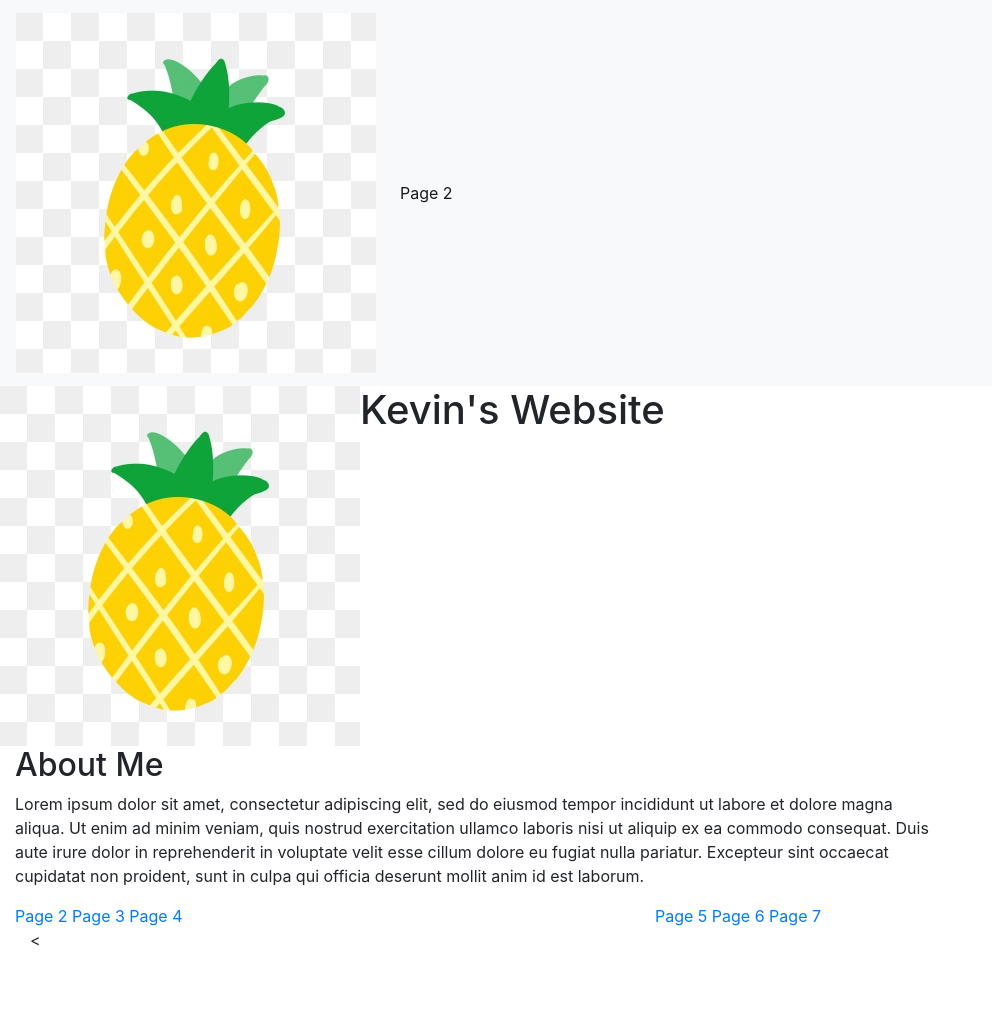
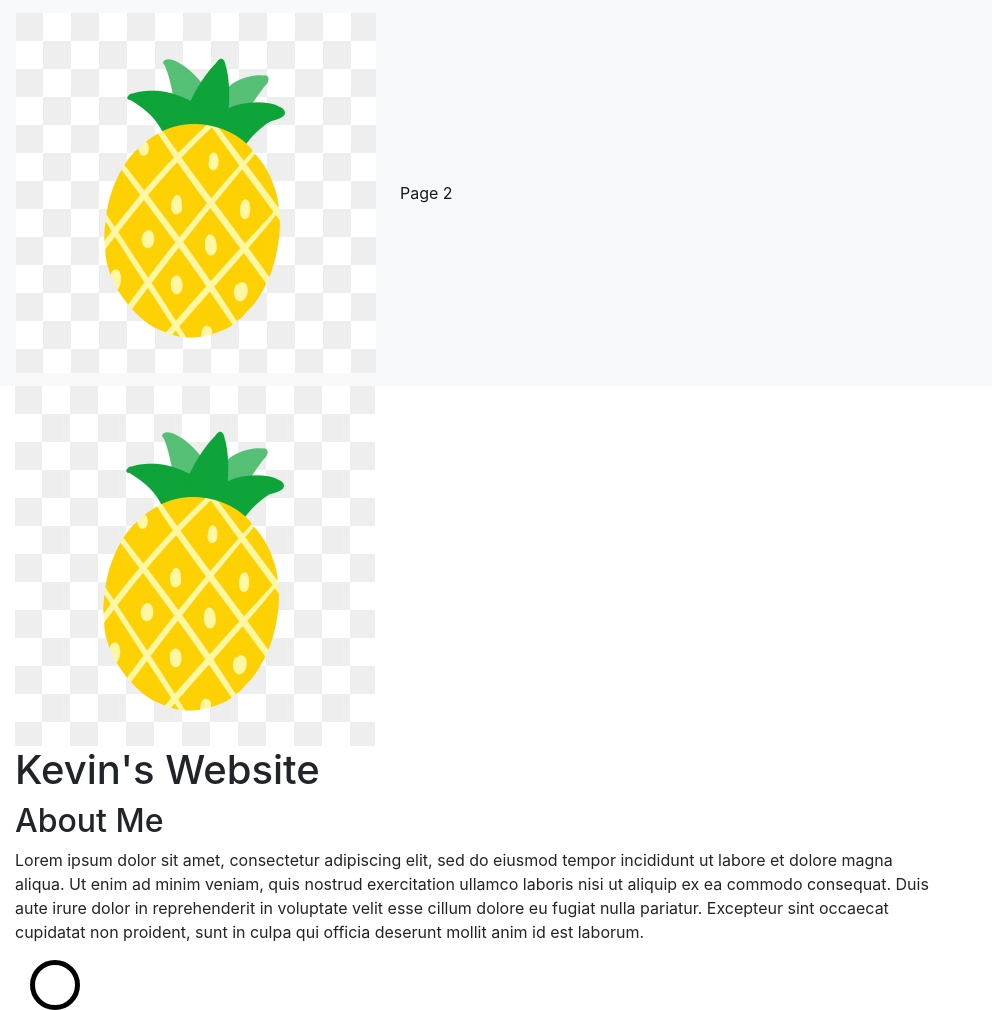
Before and after one commit to KChirinos1234/KChirinos1234.github.io, a plain HTML site: page index.html in a window 1280 px wide. Shown: the whole page, without its empty margins (0-992 px from the left). Before the commit the page ends 952 px from the top, so only its background shows below. Drawn offline with nearby package versions, Linux system fonts and the light colour scheme.

Commit message:
added first circle; making button load out

```diff
--- a/index.html
+++ b/index.html
@@ -8,6 +8,8 @@
 
     <!-- Bootstrap CSS -->
     <link rel="stylesheet" href="https://stackpath.bootstrapcdn.com/bootstrap/4.5.2/css/bootstrap.min.css" integrity="sha384-JcKb8q3iqJ61gNV9KGb8thSsNjpSL0n8PARn9HuZOnIxN0hoP+VmmDGMN5t9UJ0Z" crossorigin="anonymous">
+
+    <link rel="stylesheet" href="style.css">
 
     <title>About Kevin</title>
   </head>
@@ -29,30 +31,42 @@
     </nav>
   <div class="container-fluid">
     <div class="row">
-      <img src="testLogoMain.png">
-      <h1> Kevin's Website</h1>
+      <div class="col">
+        <img src="testLogoMain.png">
+        <h1> Kevin's Website</h1>
+      </div>
     </div>
     <div class="row">
       <div class="col-sm-9">
         <h2>About Me</h2>
         <p>Lorem ipsum dolor sit amet, consectetur adipiscing elit, sed do eiusmod tempor incididunt ut labore et dolore magna aliqua. Ut enim ad minim veniam, quis nostrud exercitation ullamco laboris nisi ut aliquip ex ea commodo consequat. Duis aute irure dolor in reprehenderit in voluptate velit esse cillum dolore eu fugiat nulla pariatur. Excepteur sint occaecat cupidatat non proident, sunt in culpa qui officia deserunt mollit anim id est laborum.</p>
-      </div>
-      <div class="container-fluid">
-        <div class="row">
-          <div class="col">
-            <a href="page2.html" class="rounded-cirle">Page 2</a>
-            <a href="page3.html" class="rounded-cirle">Page 3</a>
-            <a href="page4.html" class="rounded-cirle">Page 4</a>
+        <div class="container-fluid">
+          <div class="row">
+            <div class="col">
+              <div class="button-border rounded-circle text-center"><a href="page2.html"></a></div>
+            </div>
+            <div class="col">
+
+            </div>
+            <div class="col">
+
+            </div>
           </div>
-          <dic class="col">
-            <a href="page5.html" class="rounded-cirle">Page 5</a>
-            <a href="page6.html" class="rounded-cirle">Page 6</a>
-            <a href="page7.html" class="rounded-cirle">Page 7</a>
+          <div class="row">
+            <div class="col">
+
+            </div>
+            <div class="col">
+
+            </div>
+            <div class="col">
+
+            </div>
           </div>
         </div>
       </div>
-      <div class="col">
-        <
+      <div class="col-sm-3">
+
       </div>
     </div>
   </div>
--- a/style.css
+++ b/style.css
@@ -0,0 +1,5 @@
+.button-border {
+  border: 5px solid black;
+  width: 50px;
+  height: 50px;
+}
```
